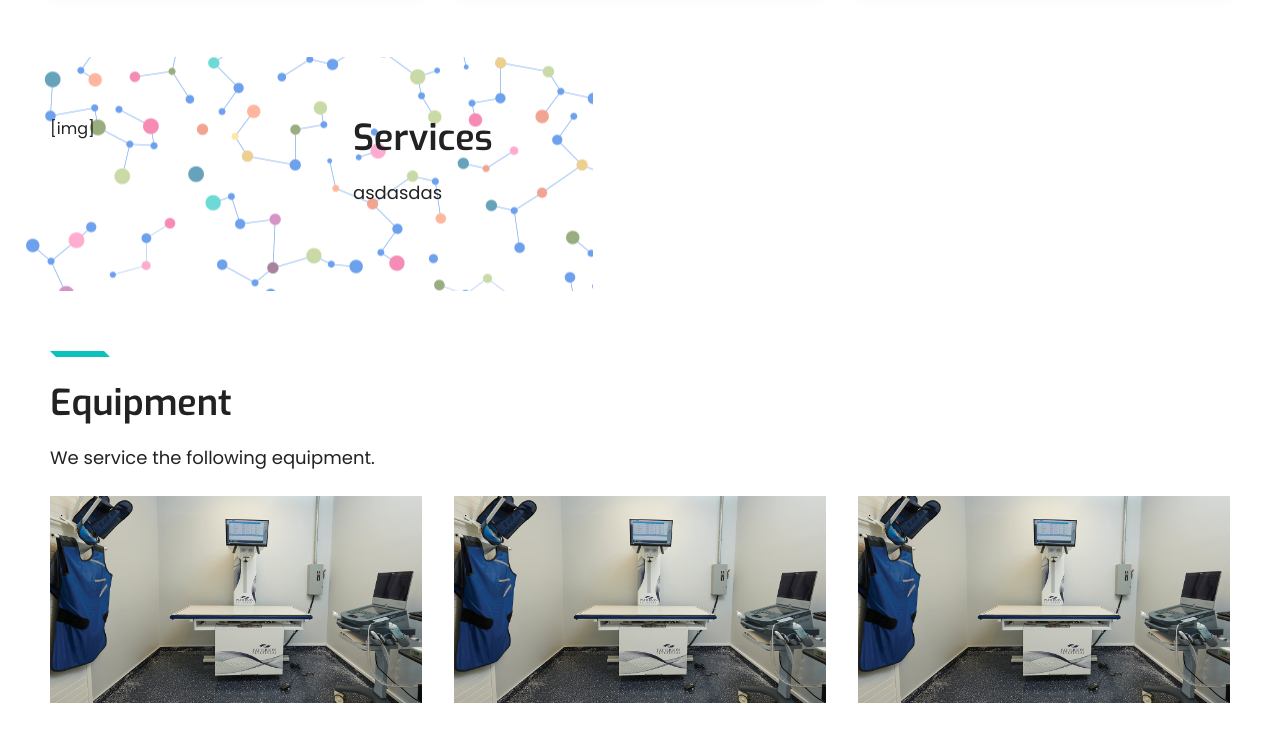
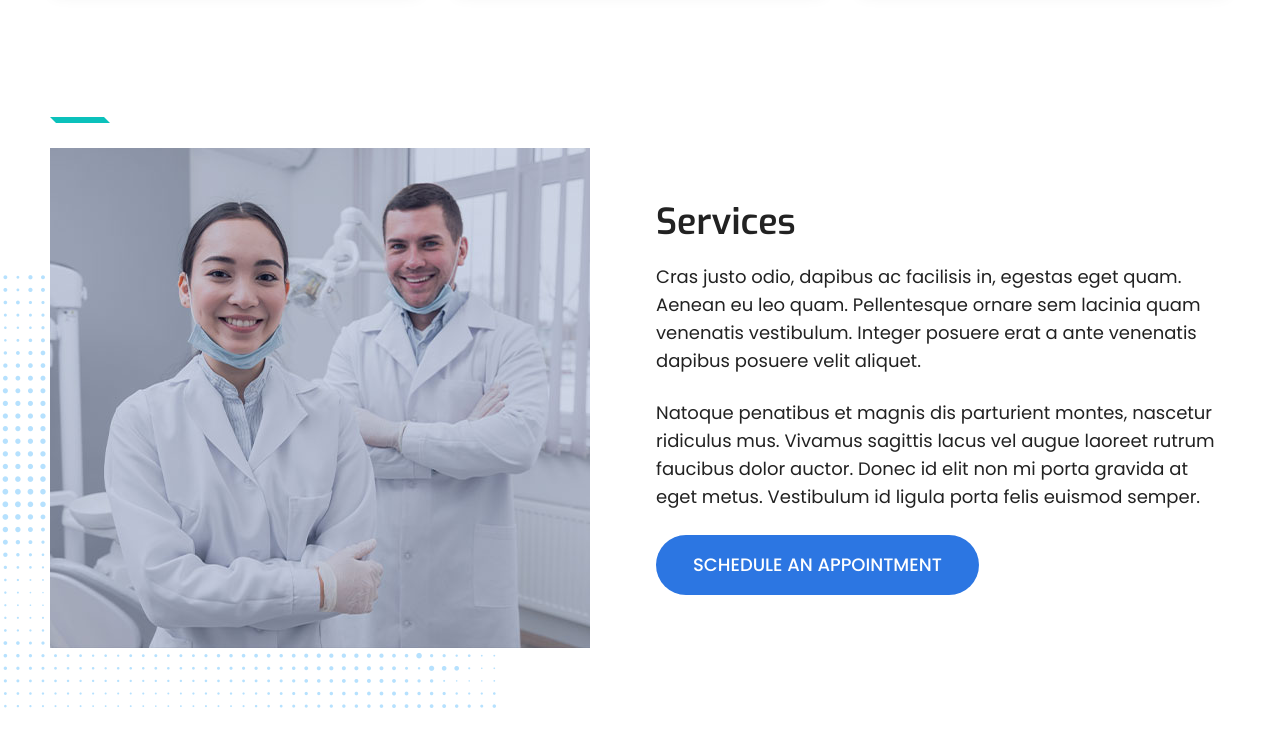
Before and after one commit to eternalistic/summit-anesthesia, an Eleventy site: page src/index.md in a window 1280 px wide. Shown: the part 1151-1880 px from the top of the page. Built offline with nearby package versions, Linux system fonts and the light colour scheme; Eleventy itself is replaced by a stand-in of ours; files that its build step writes are made by us from their sources.

Commit message:
Updated content

```diff
--- a/src/contact/index.md
+++ b/src/contact/index.md
@@ -7,7 +7,6 @@ eleventyNavigation:
 ---
 
 <div class="container">
-  <div class="eyebrow"></div>
   <h1>Contact</h1>
   <div class="two-column two-column__50-50">
     <div class="column-first column">
--- a/src/index.md
+++ b/src/index.md
@@ -35,17 +35,18 @@ layout: layout.html
 </section>
 
 
-
-
 <section class="c--services section-row">
   <div class="container">
-    <div class="grid grid--2-column">
+    <div class="eyebrow"></div>
+    <div class="grid grid--2-column grid--50-50">
       <div class="grid__column grid__column-1">
-      [img]
+        <img src="/images/wd-left-thumb.jpg" alt="" />
       </div>
       <div class="grid__column grid__column-2">
         <h2 class="c--portfolio__title">Services</h2>
-        <p>asdasdas</p>
+        <p>Cras justo odio, dapibus ac facilisis in, egestas eget quam. Aenean eu leo quam. Pellentesque ornare sem lacinia quam venenatis vestibulum. Integer posuere erat a ante venenatis dapibus posuere velit aliquet.</p>
+        <p>Natoque penatibus et magnis dis parturient montes, nascetur ridiculus mus. Vivamus sagittis lacus vel augue laoreet rutrum faucibus dolor auctor. Donec id elit non mi porta gravida at eget metus. Vestibulum id ligula porta felis euismod semper.</p>
+        <a href="/contact" class="button uppercase">Schedule an Appointment</a>
       </div>
     </div>
   </div>
--- a/src/scss/components/_c--services.scss
+++ b/src/scss/components/_c--services.scss
@@ -3,8 +3,21 @@
 // =============================================================================
 @use "sass:math";
 
-.c--services {
-  background: orange;
+.c--services .grid {
+  align-items: center;
+}
 
-  background: url("/images/vector-shape1.png") no-repeat 0 50%;
+.c--services .grid__column-1 {
+  position: relative;
+
+  &::after {
+    background: url("/images/shape3.png") no-repeat 0 0;
+    position: absolute;
+    left: -60px;
+    bottom: -60px;
+    z-index: -1;
+    width: 506px;
+    height: 434px;
+    content: "";
+  }
 }
--- a/src/scss/global/_mixins.scss
+++ b/src/scss/global/_mixins.scss
@@ -16,6 +16,7 @@
 @import "mixins/font-face";
 @import "mixins/font-size";
 @import "mixins/full-width";
+@import "mixins/grid-50-50";
 @import "mixins/grid-25-75";
 @import "mixins/grid-five-column";
 @import "mixins/grid-four-column";
--- /dev/null
+++ b/src/scss/global/mixins/_grid-50-50.scss
@@ -0,0 +1,16 @@
+// =============================================================================
+// GRID - TWO COLUMN
+// =============================================================================
+
+@mixin grid--50-50 {
+
+  // Column 1.
+  .grid__column-1 {
+    grid-column: 1 / 7;
+  }
+
+  // Column 2.
+  .grid__column-2 {
+    grid-column: 7 / 13;
+  }
+}
--- a/src/scss/layout/_grid.scss
+++ b/src/scss/layout/_grid.scss
@@ -31,6 +31,11 @@
   @include grid--six-column;
 }
 
+// 50/505 column.
+.grid--50-50 {
+  @include grid--50-50;
+}
+
 // 25/75 column.
 .grid--25-75 {
   @include grid--25-75;
--- a/src/services/index.md
+++ b/src/services/index.md
@@ -7,7 +7,6 @@ eleventyNavigation:
 ---
 
 <div class="container">
-  <div class="eyebrow"></div>
   <h1>Portfolio</h1>
   <div class="grid grid--3-column photo-gallery">
     <div class="grid__column">
```
Also changed, not shown: src/css/styles.css, src/images/shape3.png (added), src/images/wd-left-thumb.jpg (added).
